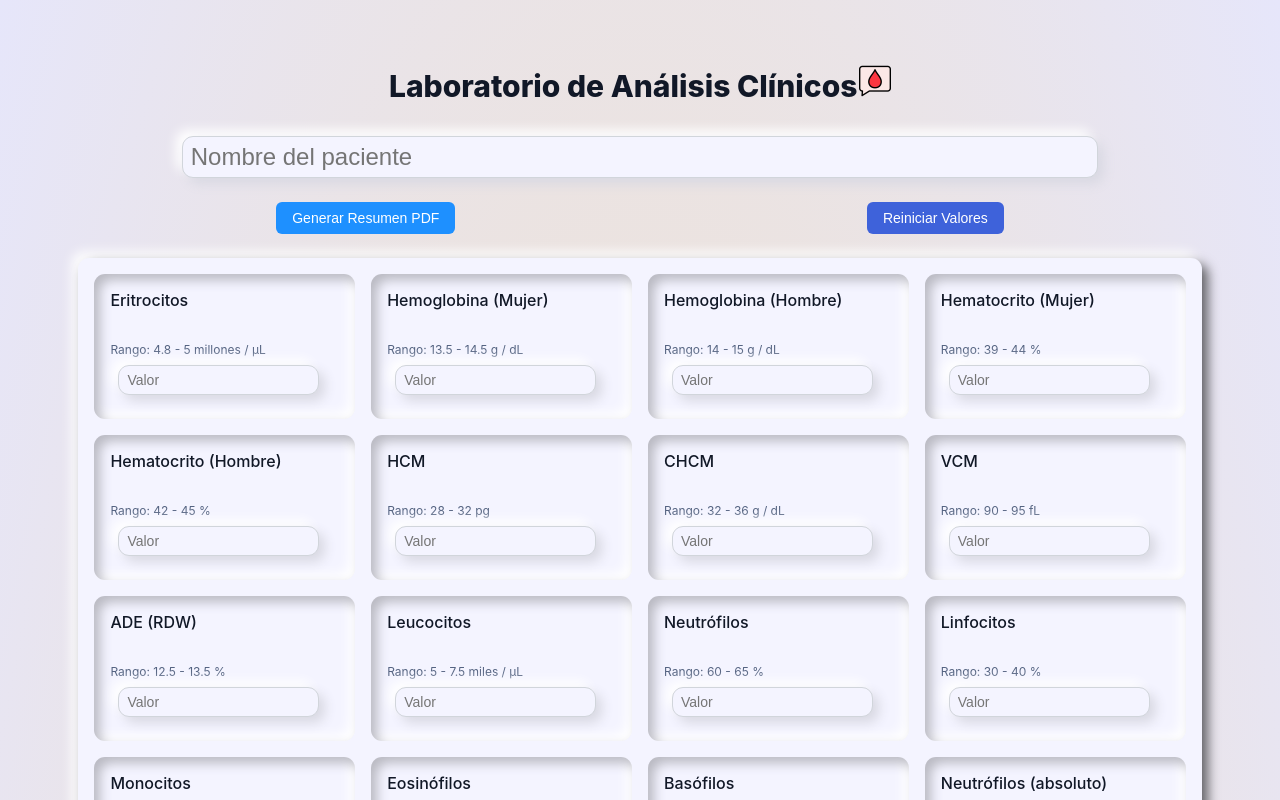
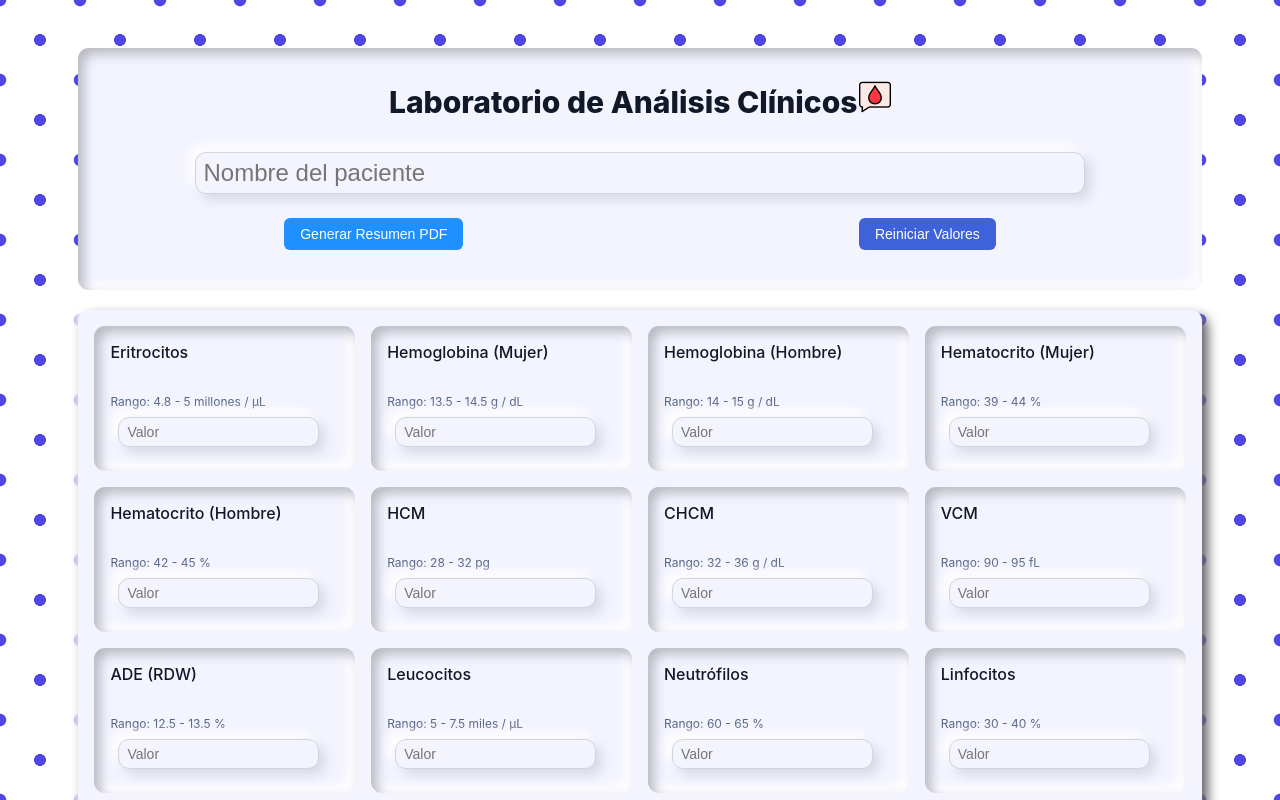
Before and after one commit to Diegoaph/check-labs, a React (Vite) app: page / in a window 1280 px wide. Shown: the top 800 px of the page. Built offline with nearby package versions, Linux system fonts and the light colour scheme.

Commit message:
pattern background

```diff
--- a/src/components/LabResultsChecker.tsx
+++ b/src/components/LabResultsChecker.tsx
@@ -5,7 +5,7 @@ import type { Test } from '../types';
 import { labTests } from '../utils/data';
 import icon from '../../public/blood_icon.png';
 type TestResult = number | { [key: string]: number };
-const sign: string = 'Desarrollo web: Dev.DiegoPacheco@Gmail.com'
+const sign: string = 'Desarrollo web: Dev.DiegoPacheco@Gmail.com';
 export default function LabResultsChecker() {
   const [results, setResults] = useState<{ [key: string]: TestResult }>({});
   const [patientName, setPatientName] = useState('');
@@ -112,6 +112,7 @@ export default function LabResultsChecker() {
   return (
     <div className={styles.container}>
       <div className={styles.wrapper}>
+        <div className={styles.listItem}>
           <div className={styles.headerWrapper}>
             <h1 className={styles.title}>Laboratorio de Análisis Clínicos </h1>{' '}
             <img
@@ -141,6 +142,8 @@ export default function LabResultsChecker() {
               Reiniciar Valores
             </button>
           </div>
+        </div>
+        <br />
         <div className={styles.card}>
           {labTests.map((test) => (
             <section
@@ -189,6 +192,8 @@ export default function LabResultsChecker() {
             </section>
           ))}
         </div>
+        <br />
+        <div className={styles.listItem}>
           <div className={styles.headerWrapper}>
             <button
               onClick={generatePDF}
@@ -216,5 +221,6 @@ export default function LabResultsChecker() {
           </small>
         </footer>
       </div>
+    </div>
   );
 }
--- a/src/styles/LabResultsChecker.module.css
+++ b/src/styles/LabResultsChecker.module.css
@@ -1,6 +1,9 @@
 .container {
   min-height: 100vh;
-  background: radial-gradient(wheat, lavender);
+  background: radial-gradient(circle, #4f46e4 10%, transparent 11%),radial-gradient(circle at bottom left, #4f46e4 5%, transparent 6%),radial-gradient(circle at bottom right, #4f46e4 5%, transparent 6%),radial-gradient(circle at top left, #4f46e4 5%, transparent 6%),radial-gradient(circle at top right, #4f46e4 5%, transparent 6%);
+        background-size: 5em 5em;
+        background-color: #ffffff;
+        opacity: 1;
   padding: 3rem 1rem;
 }
 
--- a/src/utils/data.tsx
+++ b/src/utils/data.tsx
@@ -123,7 +123,6 @@ import type{ Test } from '../types';
    },
    { name: 'HbA1C (hemoglobina glicosilada)', range: { min: 0, max: 5.3, unit: '%' } },
    { name: 'HDL colesterol', range: { min: 50, max: 70, unit: 'mg/dL' } },
-   { name: 'HDL colesterol', range: { min: 50, max: 70, unit: 'mg/dL' } },
    { name: 'Hierro sérico', range: { min: 80, max: 99, unit: 'μg / dL' } },
    { name: 'Homocisteína plasmática', range: { min: 4, max: 7, unit: 'μmol / L' } },
    { name: 'Insulina en ayuno', range: { min: 2, max: 5, unit: 'mUI / dL' } },
@@ -161,10 +160,8 @@ import type{ Test } from '../types';
    { name: 'PCR-US (ultrasensible)', range: { min: 0, max: 1, unit: 'mg/dL' } },
    { name: 'Proteina sérica', range: { min: 7, max: 7.3, unit: 'g/dL' } },
    { name: 'Saturación de transferrina', range: { min: 30, max: 33, unit: '%' } },
-   { name: 'Proteina sérica', range: { min: 7, max: 7.3, unit: 'g/dL' } },
    { name: 'Sodio sérico', range: { min: 138, max: 142, unit: 'mEq/L' } },
    { name: 'TSH', range: { min: 0.45, max: 2, unit: 'μUi/mL' } },
-   { name: 'T4 libre', range: { min: 1.3, max: 1.8, unit: 'ng/dL' } },
    { name: 'T4 libre', range: { min: 1.3, max: 1.8, unit: 'ng/dL' } },
    { name: 'T4 Total', range: { min: 77.2, max: 154.4, unit: 'nmol/L' } },
    { name: 'T3 libre', range: { min: 3.3, max: 4.5, unit: 'pg-mL' } },
```
Lines whose indentation alone changed are shown as unchanged.
